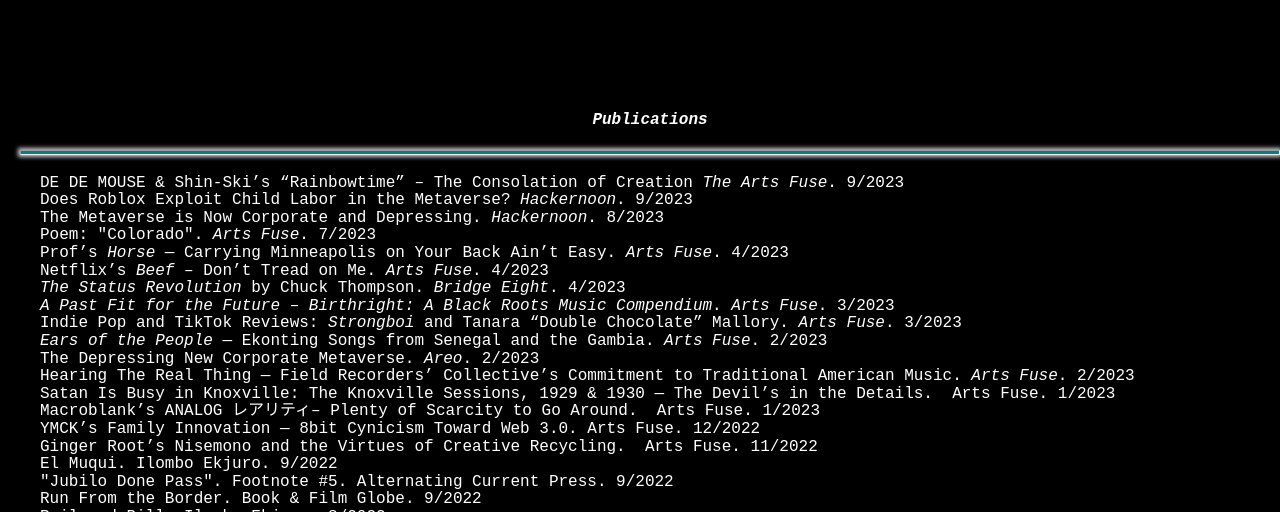
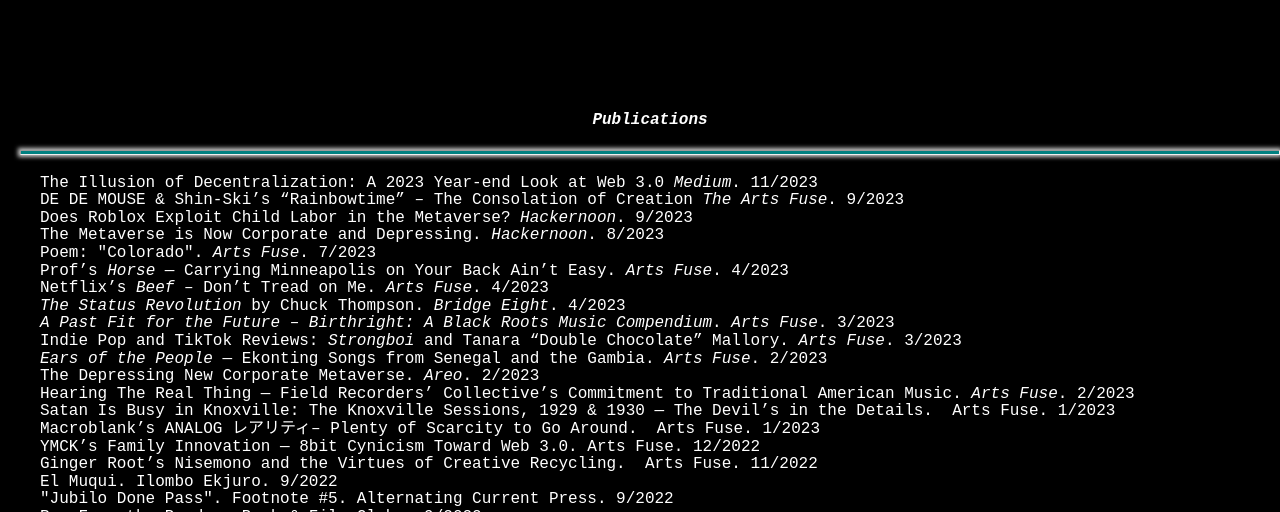
Before and after one commit to jeremyrayjewell/jeremyrayjewell.github.io, a plain HTML site: page index.html in a window 1280 px wide. Shown: the part 288-800 px from the top of the page. Drawn offline with Linux system fonts and the light colour scheme.

Commit message:
Update index.html

```diff
--- a/index.html
+++ b/index.html
@@ -22,6 +22,12 @@
     <hr>
 <!-- Links start here -->
   <div id="pub-list">
+
+<!-- web 3 -->
+<p><a href="https://medium.com/@JeremyRayJewell/the-illusion-of-decentralization-a-2023-year-end-look-at-web-3-0-6f6eb59f794b"
+  target="_blank" rel="noreferrer noopener"><span>The Illusion of Decentralization: A 2023 Year-end Look at Web 3.0
+    <span style="font-style:italic;">Medium</span>. 11/2023</span></a></p>
+
 
 <!-- de de mouse and shin-ski -->
 <p><a href="https://artsfuse.org/280360/"
```
